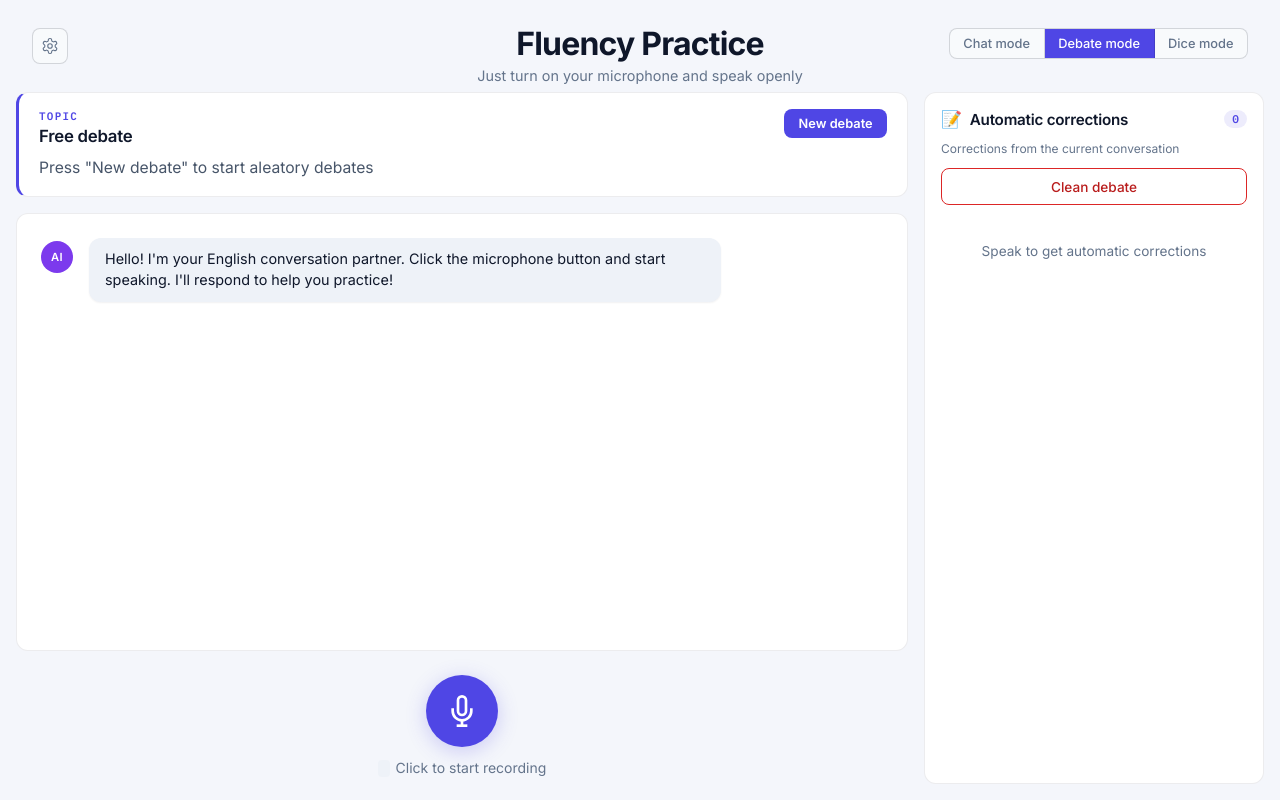
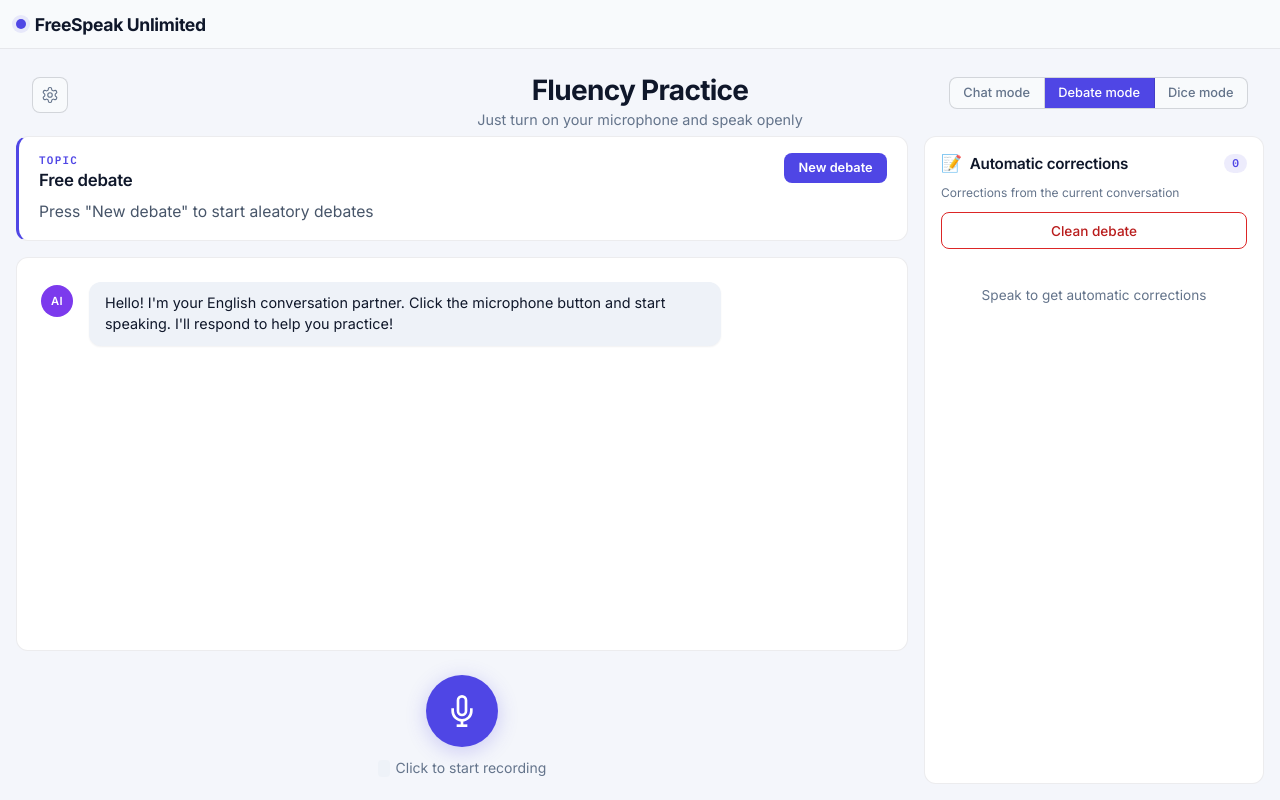
Before and after one commit to JorgeEnBric/FreeSpeakUnlimited, an Astro site: page /fluency in a window 1280 px wide. Built offline with nearby package versions, Linux system fonts and the light colour scheme; Astro itself is replaced by a stand-in of ours; no server answers.

Commit message:
feat: update global styles and layout structure for improved theming and header design

```diff
--- a/src/layouts/Layout.astro
+++ b/src/layouts/Layout.astro
@@ -28,11 +28,11 @@ const { title } = Astro.props;
         try {
           var t = localStorage.getItem('theme');
           if (t !== 'light' && t !== 'dark') {
-            t = window.matchMedia('(prefers-color-scheme: light)').matches ? 'light' : 'dark';
+            t = 'light';
           }
           document.documentElement.dataset.theme = t;
         } catch (e) {
-          document.documentElement.dataset.theme = 'dark';
+          document.documentElement.dataset.theme = 'light';
         }
       })();
       document.addEventListener('click', function (e) {
@@ -46,6 +46,11 @@ const { title } = Astro.props;
     </script>
   </head>
   <body>
+    <header class="app-header">
+      <div class="app-header-inner">
+        <h1 class="app-brand">FreeSpeak Unlimited</h1>
+      </div>
+    </header>
     <slot />
   </body>
 </html>
--- a/src/pages/dice.astro
+++ b/src/pages/dice.astro
@@ -10,7 +10,7 @@ import DiceRecorder from '../components/DiceRecorder.astro';
         <svg viewBox="0 0 24 24" width="18" height="18" fill="none" stroke="currentColor" stroke-width="1.5" stroke-linecap="round" stroke-linejoin="round"><circle cx="12" cy="12" r="3"/><path d="M12.22 2h-.44a2 2 0 0 0-2 2v.18a2 2 0 0 1-1 1.73l-.43.25a2 2 0 0 1-2 0l-.15-.08a2 2 0 0 0-2.73.73l-.22.38a2 2 0 0 0 .73 2.73l.15.1a2 2 0 0 1 1 1.72v.51a2 2 0 0 1-1 1.74l-.15.09a2 2 0 0 0-.73 2.73l.22.38a2 2 0 0 0 2.73.73l.15-.08a2 2 0 0 1 2 0l.43.25a2 2 0 0 1 1 1.73V20a2 2 0 0 0 2 2h.44a2 2 0 0 0 2-2v-.18a2 2 0 0 1 1-1.73l.43-.25a2 2 0 0 1 2 0l.15.08a2 2 0 0 0 2.73-.73l.22-.38a2 2 0 0 0-.73-2.73l-.15-.09a2 2 0 0 1-1-1.74v-.5a2 2 0 0 1 1-1.72l.15-.09a2 2 0 0 0 .73-2.73l-.22-.38a2 2 0 0 0-2.73-.73l-.15.08a2 2 0 0 1-2 0l-.43-.25a2 2 0 0 1-1-1.73V4a2 2 0 0 0-2-2z"/></svg>
       </button>
       <div class="header-main">
-        <h1>Dice Roller</h1>
+        <h2>Dice Roller</h2>
         <p class="subtitle">Roll the 12-sided die and answer the question out loud</p>
       </div>
       <nav class="nav-links nav-toggle">
--- a/src/pages/fluency.astro
+++ b/src/pages/fluency.astro
@@ -11,7 +11,7 @@ import FluencyRecorder from '../components/FluencyRecorder.astro';
         <svg viewBox="0 0 24 24" width="18" height="18" fill="none" stroke="currentColor" stroke-width="1.5" stroke-linecap="round" stroke-linejoin="round"><circle cx="12" cy="12" r="3"/><path d="M12.22 2h-.44a2 2 0 0 0-2 2v.18a2 2 0 0 1-1 1.73l-.43.25a2 2 0 0 1-2 0l-.15-.08a2 2 0 0 0-2.73.73l-.22.38a2 2 0 0 0 .73 2.73l.15.1a2 2 0 0 1 1 1.72v.51a2 2 0 0 1-1 1.74l-.15.09a2 2 0 0 0-.73 2.73l.22.38a2 2 0 0 0 2.73.73l.15-.08a2 2 0 0 1 2 0l.43.25a2 2 0 0 1 1 1.73V20a2 2 0 0 0 2 2h.44a2 2 0 0 0 2-2v-.18a2 2 0 0 1 1-1.73l.43-.25a2 2 0 0 1 2 0l.15.08a2 2 0 0 0 2.73-.73l.22-.38a2 2 0 0 0-.73-2.73l-.15-.09a2 2 0 0 1-1-1.74v-.5a2 2 0 0 1 1-1.72l.15-.09a2 2 0 0 0 .73-2.73l-.22-.38a2 2 0 0 0-2.73-.73l-.15.08a2 2 0 0 1-2 0l-.43-.25a2 2 0 0 1-1-1.73V4a2 2 0 0 0-2-2z"/></svg>
       </button>
       <div class="header-main">
-        <h1>Fluency Practice</h1>
+        <h2>Fluency Practice</h2>
         <p class="subtitle">Just turn on your microphone and speak openly</p>
       </div>
       <nav class="nav-links nav-toggle">
--- a/src/pages/index.astro
+++ b/src/pages/index.astro
@@ -11,7 +11,7 @@ import AudioRecorder from '../components/AudioRecorder.astro';
         <svg viewBox="0 0 24 24" width="18" height="18" fill="none" stroke="currentColor" stroke-width="1.5" stroke-linecap="round" stroke-linejoin="round"><circle cx="12" cy="12" r="3"/><path d="M12.22 2h-.44a2 2 0 0 0-2 2v.18a2 2 0 0 1-1 1.73l-.43.25a2 2 0 0 1-2 0l-.15-.08a2 2 0 0 0-2.73.73l-.22.38a2 2 0 0 0 .73 2.73l.15.1a2 2 0 0 1 1 1.72v.51a2 2 0 0 1-1 1.74l-.15.09a2 2 0 0 0-.73 2.73l.22.38a2 2 0 0 0 2.73.73l.15-.08a2 2 0 0 1 2 0l.43.25a2 2 0 0 1 1 1.73V20a2 2 0 0 0 2 2h.44a2 2 0 0 0 2-2v-.18a2 2 0 0 1 1-1.73l.43-.25a2 2 0 0 1 2 0l.15.08a2 2 0 0 0 2.73-.73l.22-.38a2 2 0 0 0-.73-2.73l-.15-.09a2 2 0 0 1-1-1.74v-.5a2 2 0 0 1 1-1.72l.15-.09a2 2 0 0 0 .73-2.73l-.22-.38a2 2 0 0 0-2.73-.73l-.15.08a2 2 0 0 1-2 0l-.43-.25a2 2 0 0 1-1-1.73V4a2 2 0 0 0-2-2z"/></svg>
       </button>
       <div class="header-main">
-        <h1>FreeSpeak Unlimited</h1>
+        <h2>Chat Practice</h2>
         <p class="subtitle">Practice speaking English without limits</p>
       </div>
       <nav class="nav-links nav-toggle">
--- a/src/styles/global.css
+++ b/src/styles/global.css
@@ -2,8 +2,66 @@
    FreeSpeak Unlimited — Global styles & design tokens
    ============================================================ */
 
-/* ---------- Tokens (dark = default) ---------- */
+/* ---------- Tokens (light = default) ---------- */
 :root {
+  color-scheme: light;
+
+  --bg: #f4f6fb;
+  --surface-1: #f8fafc;
+  --surface-2: #ffffff;
+  --surface-3: #eef2f8;
+
+  --border-subtle: rgba(15, 23, 42, 0.08);
+  --border-muted: rgba(15, 23, 42, 0.16);
+
+  --text: #0f172a;
+  --text-secondary: #475569;
+  --text-muted: #64748b;
+
+  --accent: #4f46e5;
+  --accent-hover: #4338ca;
+  --accent-soft: rgba(79, 70, 229, 0.1);
+  --accent-soft-hover: rgba(79, 70, 229, 0.16);
+  --accent-glow: rgba(79, 70, 229, 0.25);
+  --on-accent: #ffffff;
+  --accent-2: #7c3aed;
+
+  --success: #16a34a;
+  --success-fg: #15803d;
+  --success-soft: rgba(22, 163, 74, 0.1);
+  --warning: #d97706;
+  --warning-fg: #b45309;
+  --warning-soft: rgba(217, 119, 6, 0.12);
+  --warning-strong: rgba(217, 119, 6, 0.5);
+  --danger: #dc2626;
+  --danger-fg: #b91c1c;
+  --danger-soft: rgba(220, 38, 38, 0.08);
+  --danger-glow: rgba(220, 38, 38, 0.25);
+  --recording: #dc2626;
+
+  --radius-sm: 8px;
+  --radius-md: 12px;
+  --radius-lg: 16px;
+  --border-radius: 12px;
+
+  --shadow-sm: 0 1px 2px rgba(15, 23, 42, 0.06);
+  --shadow-md: 0 8px 24px rgba(15, 23, 42, 0.1);
+  --shadow-lg: 0 16px 48px rgba(15, 23, 42, 0.14);
+  --overlay: rgba(15, 23, 42, 0.4);
+
+  --font-sans: 'Inter', system-ui, -apple-system, 'Segoe UI', sans-serif;
+  --font-mono: 'IBM Plex Mono', ui-monospace, 'Cascadia Mono', monospace;
+
+  /* Legacy aliases (pre-migration) */
+  --primary: var(--accent);
+  --primary-hover: var(--accent-hover);
+  --background: var(--bg);
+  --surface: var(--surface-2);
+  --surface-light: var(--surface-3);
+  --error: var(--danger);
+}
+
+html[data-theme='dark'] {
   color-scheme: dark;
 
   --bg: #0b1220;
@@ -23,7 +81,6 @@
   --accent-soft: rgba(99, 102, 241, 0.14);
   --accent-soft-hover: rgba(99, 102, 241, 0.22);
   --accent-glow: rgba(99, 102, 241, 0.35);
-  --on-accent: #ffffff;
   --accent-2: #8b5cf6;
 
   --success: #22c55e;
@@ -37,68 +94,11 @@
   --danger-fg: #f87171;
   --danger-soft: rgba(248, 113, 113, 0.12);
   --danger-glow: rgba(220, 38, 38, 0.35);
-  --recording: #dc2626;
-
-  --radius-sm: 8px;
-  --radius-md: 12px;
-  --radius-lg: 16px;
-  --border-radius: 12px;
 
   --shadow-sm: 0 1px 2px rgba(2, 6, 23, 0.4);
   --shadow-md: 0 8px 24px rgba(2, 6, 23, 0.45);
   --shadow-lg: 0 16px 48px rgba(2, 6, 23, 0.55);
   --overlay: rgba(2, 6, 23, 0.6);
-
-  --font-sans: 'Inter', system-ui, -apple-system, 'Segoe UI', sans-serif;
-  --font-mono: 'IBM Plex Mono', ui-monospace, 'Cascadia Mono', monospace;
-
-  /* Legacy aliases (pre-migration) */
-  --primary: var(--accent);
-  --primary-hover: var(--accent-hover);
-  --background: var(--bg);
-  --surface: var(--surface-2);
-  --surface-light: var(--surface-3);
-  --error: var(--danger);
-}
-
-html[data-theme='light'] {
-  color-scheme: light;
-
-  --bg: #f4f6fb;
-  --surface-1: #f8fafc;
-  --surface-2: #ffffff;
-  --surface-3: #eef2f8;
-
-  --border-subtle: rgba(15, 23, 42, 0.08);
-  --border-muted: rgba(15, 23, 42, 0.16);
-
-  --text: #0f172a;
-  --text-secondary: #475569;
-  --text-muted: #64748b;
-
-  --accent: #4f46e5;
-  --accent-hover: #4338ca;
-  --accent-soft: rgba(79, 70, 229, 0.1);
-  --accent-soft-hover: rgba(79, 70, 229, 0.16);
-  --accent-glow: rgba(79, 70, 229, 0.25);
-  --accent-2: #7c3aed;
-
-  --success: #16a34a;
-  --success-fg: #15803d;
-  --success-soft: rgba(22, 163, 74, 0.1);
-  --warning: #d97706;
-  --warning-fg: #b45309;
-  --warning-soft: rgba(217, 119, 6, 0.12);
-  --warning-strong: rgba(217, 119, 6, 0.5);
-  --danger: #dc2626;
-  --danger-fg: #b91c1c;
-  --danger-soft: rgba(220, 38, 38, 0.08);
-  --danger-glow: rgba(220, 38, 38, 0.25);
-
-  --shadow-sm: 0 1px 2px rgba(15, 23, 42, 0.06);
-  --shadow-md: 0 8px 24px rgba(15, 23, 42, 0.1);
-  --shadow-lg: 0 16px 48px rgba(15, 23, 42, 0.14);
-  --overlay: rgba(15, 23, 42, 0.4);
 }
 
 /* ---------- Reset ---------- */
@@ -114,7 +114,8 @@ body {
   font-optical-sizing: auto;
   background: var(--bg);
   color: var(--text);
-  min-height: 100vh;
+  height: 100vh;
+  overflow: hidden;
   display: flex;
   flex-direction: column;
   -webkit-font-smoothing: antialiased;
@@ -187,11 +188,50 @@ h4 {
   }
 }
 
+/* ---------- App header (global) ---------- */
+.app-header {
+  flex-shrink: 0;
+  width: 100%;
+  background: var(--surface-1);
+  border-bottom: 1px solid var(--border-subtle);
+}
+
+.app-header-inner {
+  display: flex;
+  align-items: center;
+  gap: 0.6rem;
+  width: 100%;
+  max-width: 1420px;
+  margin: 0 auto;
+  padding: 0.85rem 1rem;
+}
+
+.app-brand {
+  display: inline-flex;
+  align-items: center;
+  gap: 0.55rem;
+  font-size: 1.1rem;
+  font-weight: 700;
+  letter-spacing: -0.02em;
+  color: var(--text);
+  margin: 0;
+}
+
+.app-brand::before {
+  content: '';
+  width: 10px;
+  height: 10px;
+  border-radius: 50%;
+  background: var(--accent);
+  box-shadow: 0 0 0 4px var(--accent-soft);
+}
+
 /* ---------- App shell ---------- */
 .app {
   display: flex;
   flex-direction: column;
-  height: 100vh;
+  flex: 1;
+  min-height: 0;
   width: 100%;
   max-width: 1420px;
   margin: 0 auto;
@@ -211,8 +251,8 @@ h4 {
   text-align: center;
 }
 
-.header h1 {
-  font-size: 2rem;
+.header h2 {
+  font-size: 1.75rem;
   font-weight: 700;
   letter-spacing: -0.025em;
   color: var(--text);
```
Also changed, not shown: 1 other file.
